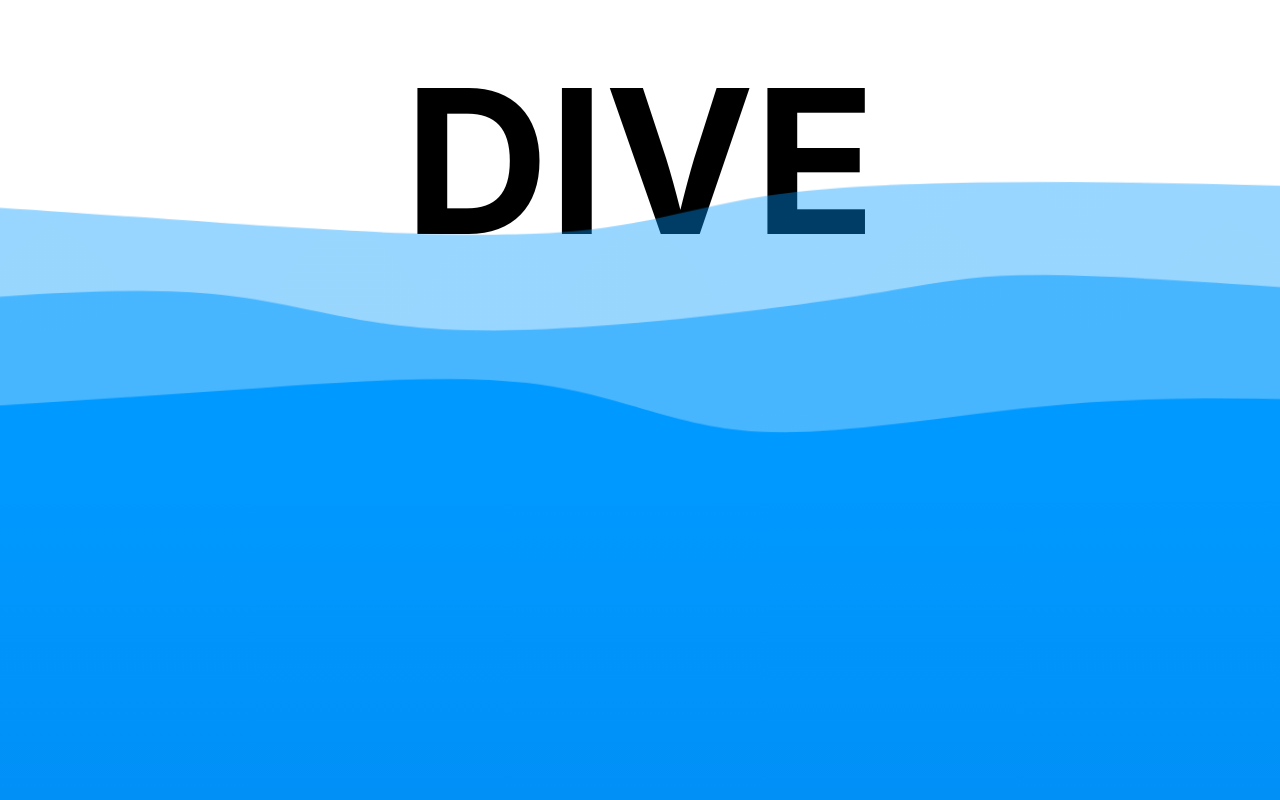
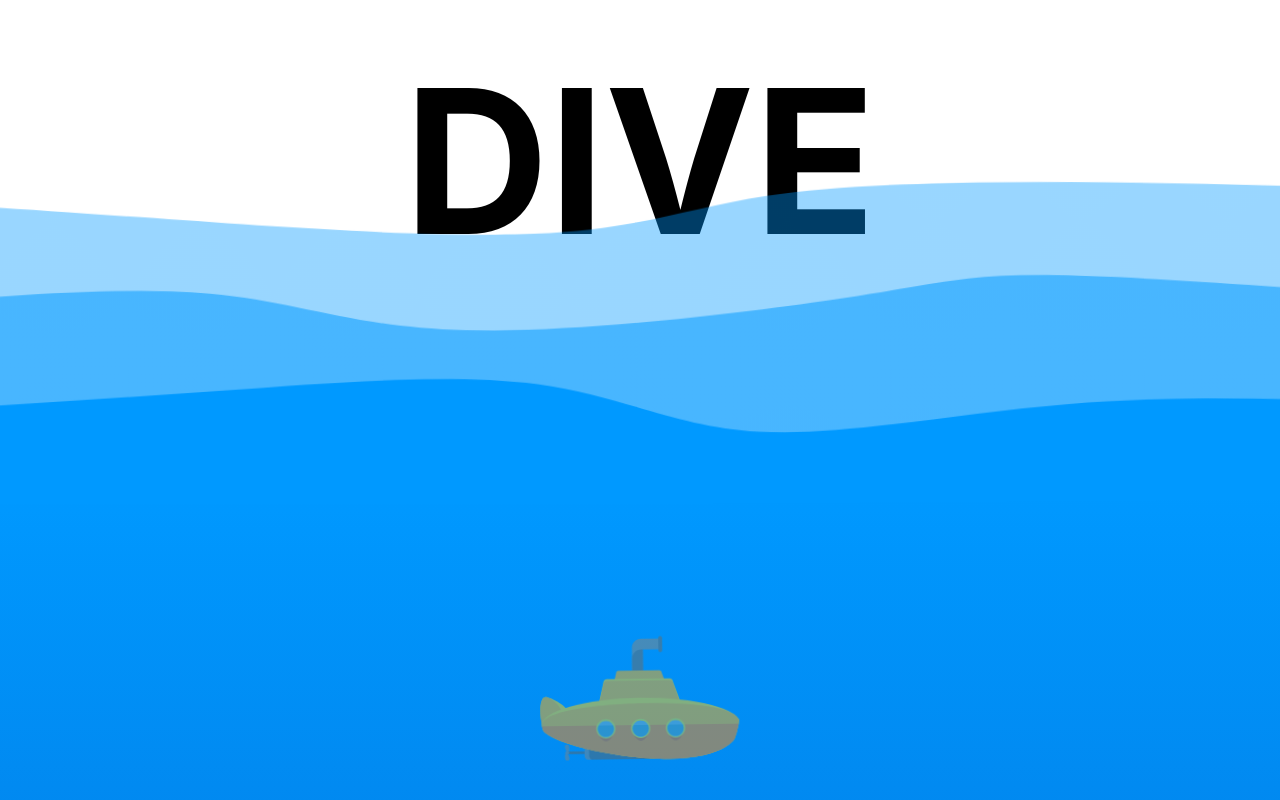
Before and after one commit to ClearlyyConfused/deep_dive, a React (Create React App) app: page / in a window 1280 px wide. Shown: the part 212-1012 px from the top of the page. Built offline with nearby package versions, Linux system fonts and the light colour scheme.

Commit message:
Add submarine that can be moved using arrow keys

```diff
--- a/src/Pages/Background/Background.css
+++ b/src/Pages/Background/Background.css
@@ -1 +1 @@
-.background{position:absolute;width:100%;z-index:-1}.background .title-container{position:absolute;height:700px;width:100%;z-index:-2}.background .title-container .title{top:10px;position:sticky}.background .title-container h1{margin:0;font-size:200px;text-align:center}@media(max-width: 550px){.background .title-container h1{font-size:35vw}}@media(max-width: 550px){.background .title-container{height:690px}}.background .waves{padding-top:300px;margin-bottom:-15px;overflow:hidden;display:flex;justify-content:center}.background .waves img{min-width:1500px;animation:swinging 3.5s ease-in-out forwards infinite}.background .water{padding-top:300px;height:2000vh;background:#09f;background:linear-gradient(180deg, rgb(0, 153, 255) 0%, rgb(9, 9, 121) 30%, rgb(2, 0, 36) 90%, rgb(0, 0, 0) 100%)}@keyframes swinging{0%{min-width:1500px;transform:rotate(1deg)}50%{transform:rotate(-1deg);min-width:1550px}100%{transform:rotate(1deg);min-width:1500px}}
+.background{position:absolute;width:100%;z-index:-1;height:10000px}.background .title-container{position:absolute;height:700px;width:100%}.background .title-container .title{top:10px;position:sticky}.background .title-container h1{margin:0;font-size:200px;text-align:center}@media(max-width: 550px){.background .title-container h1{font-size:35vw}}@media(max-width: 550px){.background .title-container{height:690px}}.background .waves{padding-top:300px;margin-bottom:-15px;overflow:hidden;display:flex;justify-content:center}.background .waves img{min-width:1600px;animation:waves 3.5s ease-in-out forwards infinite}.background .water{padding-top:300px;height:9200px;background:#09f;background:linear-gradient(180deg, rgb(0, 153, 255) 0%, rgb(9, 9, 121) 30%, rgb(2, 0, 36) 90%, rgb(0, 0, 0) 100%)}@keyframes waves{0%{min-width:1500px;transform:rotate(1deg)}50%{transform:rotate(-1deg);min-width:1550px}100%{transform:rotate(1deg);min-width:1500px}}
--- a/src/Pages/Background/Background.js
+++ b/src/Pages/Background/Background.js
@@ -7,7 +7,7 @@ function Background() {
 			<div className="title-container">
 				<div className="title">
 					<h1>DEEP</h1>
-					<h1> DIVE</h1>
+					<h1>DIVE</h1>
 				</div>
 			</div>
 			<div className="waves">
--- a/src/Pages/Background/Background.scss
+++ b/src/Pages/Background/Background.scss
@@ -2,12 +2,12 @@
 	position: absolute;
 	width: 100%;
 	z-index: -1;
+	height: 10000px; // determines overall height
 
 	.title-container {
 		position: absolute;
-		height: 700px; // how far title will stick
+		height: 700px; // how far down title will stick
 		width: 100%;
-		z-index: -2;
 		.title {
 			top: 10px;
 			position: sticky;
@@ -18,29 +18,29 @@
 			text-align: center;
 
 			@media (max-width: 550px) {
-				font-size: 35vw;
+				font-size: 35vw; // have title shrink at small viewports
 			}
 		}
 		@media (max-width: 550px) {
-			height: 690px;
+			height: 690px; // have title not stick down as much at small viewports
 		}
 	}
 
 	.waves {
 		padding-top: 300px; // distance from top
-		margin-bottom: -15px;
+		margin-bottom: -15px; // to overlap with .water
 		overflow: hidden;
 		display: flex;
 		justify-content: center;
 		img {
-			min-width: 1500px;
-			animation: swinging 3.5s ease-in-out forwards infinite;
+			min-width: 1600px;
+			animation: waves 3.5s ease-in-out forwards infinite;
 		}
 	}
 
 	.water {
 		padding-top: 300px; // distance from top
-		height: 2000vh; // determines overall height of website
+		height: 9200px;
 		background: rgb(0, 153, 255);
 		background: linear-gradient(
 			180deg,
@@ -51,7 +51,7 @@
 		);
 	}
 
-	@keyframes swinging {
+	@keyframes waves {
 		0% {
 			min-width: 1500px;
 			transform: rotate(1deg);
--- a/src/Pages/Foreground/Foreground.css
+++ b/src/Pages/Foreground/Foreground.css
@@ -0,0 +1 @@
+.foreground{height:10000px;overflow-x:clip}.foreground .submarine-container{display:flex;justify-content:center;height:100%}.foreground .submarine-container .submarine{margin-top:800px;height:200px;width:auto;top:0px;position:sticky;opacity:.5;animation:sway 3.5s ease-in-out forwards infinite;background-color:none;padding:10px;border-radius:100px;box-shadow:0px 0px 0px 0px #fff}@keyframes sway{0%{transform:rotate(2deg)}50%{transform:rotate(-2deg)}100%{transform:rotate(2deg)}}
--- a/src/Pages/Foreground/Foreground.js
+++ b/src/Pages/Foreground/Foreground.js
@@ -1,5 +1,46 @@
+import submarine from './images/submarine-svgrepo-com.svg';
+import './Foreground.css';
+import { useEffect, useState } from 'react';
+
 function Foreground() {
-	return <div className="foreground"></div>;
+	const [xCord, setXCord] = useState(0);
+	const [deg, setDeg] = useState(0);
+
+	useEffect(() => {
+		const movement = function (event) {
+			if (event.key === 'ArrowLeft') {
+				setXCord(xCord - 7.5);
+				if (deg < 180) {
+					setDeg(deg + 10);
+				}
+			}
+			if (event.key === 'ArrowRight') {
+				setXCord(xCord + 7.5);
+				if (deg > 0) {
+					setDeg(deg - 10);
+				}
+			}
+		};
+
+		document.addEventListener('keydown', movement, true);
+
+		return () => {
+			document.removeEventListener('keydown', movement, true);
+		};
+	}, [xCord, deg]);
+
+	return (
+		<div className="foreground">
+			<div
+				className="submarine-container"
+				style={{
+					transform: 'translateX(' + xCord + 'px) rotate3d(0, 1, 0,' + deg + 'deg)',
+				}}
+			>
+				<img className="submarine" src={submarine} alt="submarine" />
+			</div>
+		</div>
+	);
 }
 
 export default Foreground;
--- a/src/Pages/Foreground/Foreground.scss
+++ b/src/Pages/Foreground/Foreground.scss
@@ -1,2 +1,36 @@
 .foreground {
+	height: 10000px;
+	overflow-x: clip;
+
+	.submarine-container {
+		display: flex;
+		justify-content: center;
+		height: 100%;
+
+		.submarine {
+			margin-top: 800px;
+			height: 200px;
+			width: auto;
+			top: 0px;
+			position: sticky;
+			opacity: 0.5; // 0.5 to 0.1 at lower depths
+			animation: sway 3.5s ease-in-out forwards infinite;
+			background-color: none; // none to white at lower depths
+			padding: 10px;
+			border-radius: 100px;
+			box-shadow: 0px 0px 0px 0px white; // 0px to 0px 0px 50px 60px at lower depths
+		}
+	}
+
+	@keyframes sway {
+		0% {
+			transform: rotate(2deg);
+		}
+		50% {
+			transform: rotate(-2deg);
+		}
+		100% {
+			transform: rotate(2deg);
+		}
+	}
 }
```
Also changed, not shown: src/Pages/Foreground/images/submarine-svgrepo-com.svg (added).
